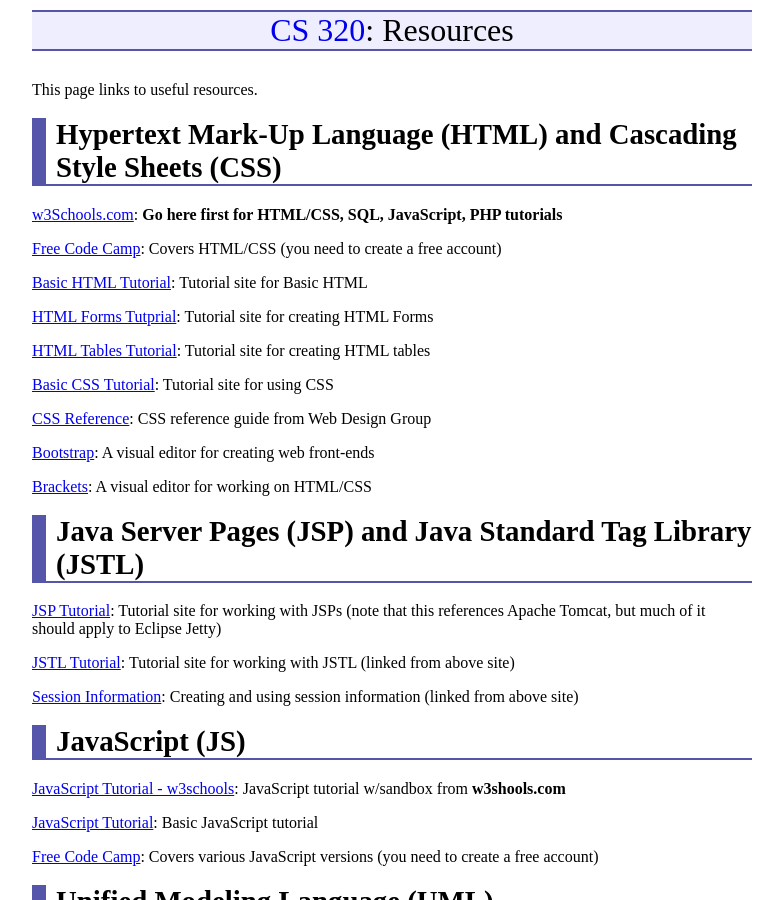
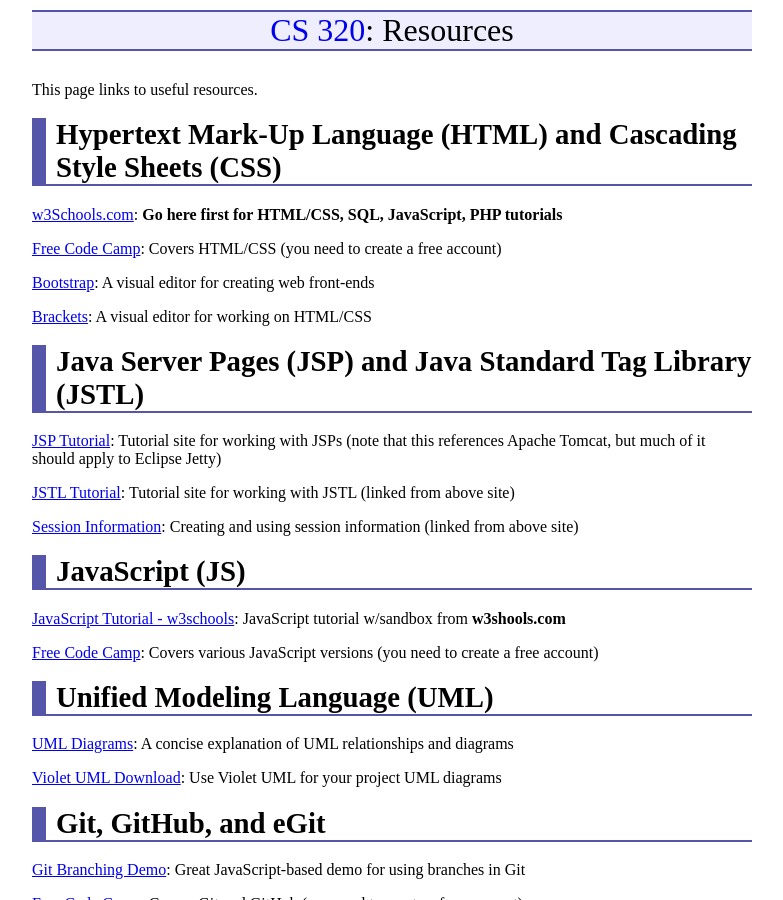
Before and after one commit to ycpcs/cs320-spring2023, a Jekyll site: the page built from resources/index.md, in a window 1280 px wide and 900 px high. Shown: the whole window, without its empty margins (248-1031 px from the left). Built offline with Jekyll 4.4.1, drawn with Linux system fonts in a browser that asks for light colours.

Commit message:
removed broken links

```diff
--- a/resources/index.md
+++ b/resources/index.md
@@ -11,16 +11,6 @@ Hypertext Mark-Up Language (HTML) and Cascading Style Sheets (CSS)
 [w3Schools.com](http://www.w3schools.com): **Go here first for HTML/CSS, SQL, JavaScript, PHP tutorials**
 
 [Free Code Camp](https://www.freecodecamp.org): Covers HTML/CSS (you need to create a free account)
-
-[Basic HTML Tutorial](http://www.htmliseasy.com/html_tutor/index.html): Tutorial site for Basic HTML
-
-[HTML Forms Tutprial](http://www.htmliseasy.com/form_tutor/lesson01.html): Tutorial site for creating HTML Forms
-
-[HTML Tables Tutorial](http://www.htmliseasy.com/table_tutor/index.html): Tutorial site for creating HTML tables
-
-[Basic CSS Tutorial](http://www.htmliseasy.com/css_tutor/index.html): Tutorial site for using CSS
-
-[CSS Reference](http://www.htmliseasy.com/wdgcss/index.html): CSS reference guide from Web Design Group
 
 [Bootstrap](http://www.w3schools.com/bootstrap/default.asp): A visual editor for creating web front-ends
 
@@ -40,8 +30,6 @@ JavaScript (JS)
 
 [JavaScript Tutorial - w3schools](https://www.w3schools.com/js/default.asp): JavaScript tutorial w/sandbox from **w3shools.com**
 
-[JavaScript Tutorial](http://www.htmliseasy.com/javascript/index.html): Basic JavaScript tutorial
-
 [Free Code Camp](https://www.freecodecamp.org): Covers various JavaScript versions (you need to create a free account)
 
 Unified Modeling Language (UML)
@@ -49,7 +37,7 @@ Unified Modeling Language (UML)
 
 [UML Diagrams](http://usna86-techbits.blogspot.de/2012/11/uml-class-diagram-relationships.html): A concise explanation of UML relationships and diagrams
 
-[Violet UML Download](violetumleditor-2.1.0.jar): Use Violet UML for your project UML diagrams
+[Violet UML Download](./violetumleditor-2.1.0.jar): Use Violet UML for your project UML diagrams
 
 Git, GitHub, and eGit
 =====================
@@ -80,7 +68,7 @@ Relational Databases and Structured Query Language (SQL)
 
 [Free Code Camp](https://www.freecodecamp.org): Covers SQL Databases (you need to creaate a free account)
 
-[CS320\_Derby.zip](CS320_Derby.zip): Eclipse project with jarfiles for Apache Derby (relational database)
+[CS320\_Derby.zip](./CS320_Derby.zip): Eclipse project with jarfiles for Apache Derby (relational database)
 
 > <div class="callout"><b>When you implement the persistence layer using Derby for your team project</b>: when specifying the JDBC URL in the code where you connect to the database, you should use an absolute file name for the database name. For example, <code>jdbc:derby:H:/mydatabase.db;create=true</code> (this will create the database as <code>H:/mydatabase.db</code>).  If you use a relative file name, your web application will probably not find the database (because it runs in the <code>war</code> directory rather than the root directory of the project).</div>
 
```
